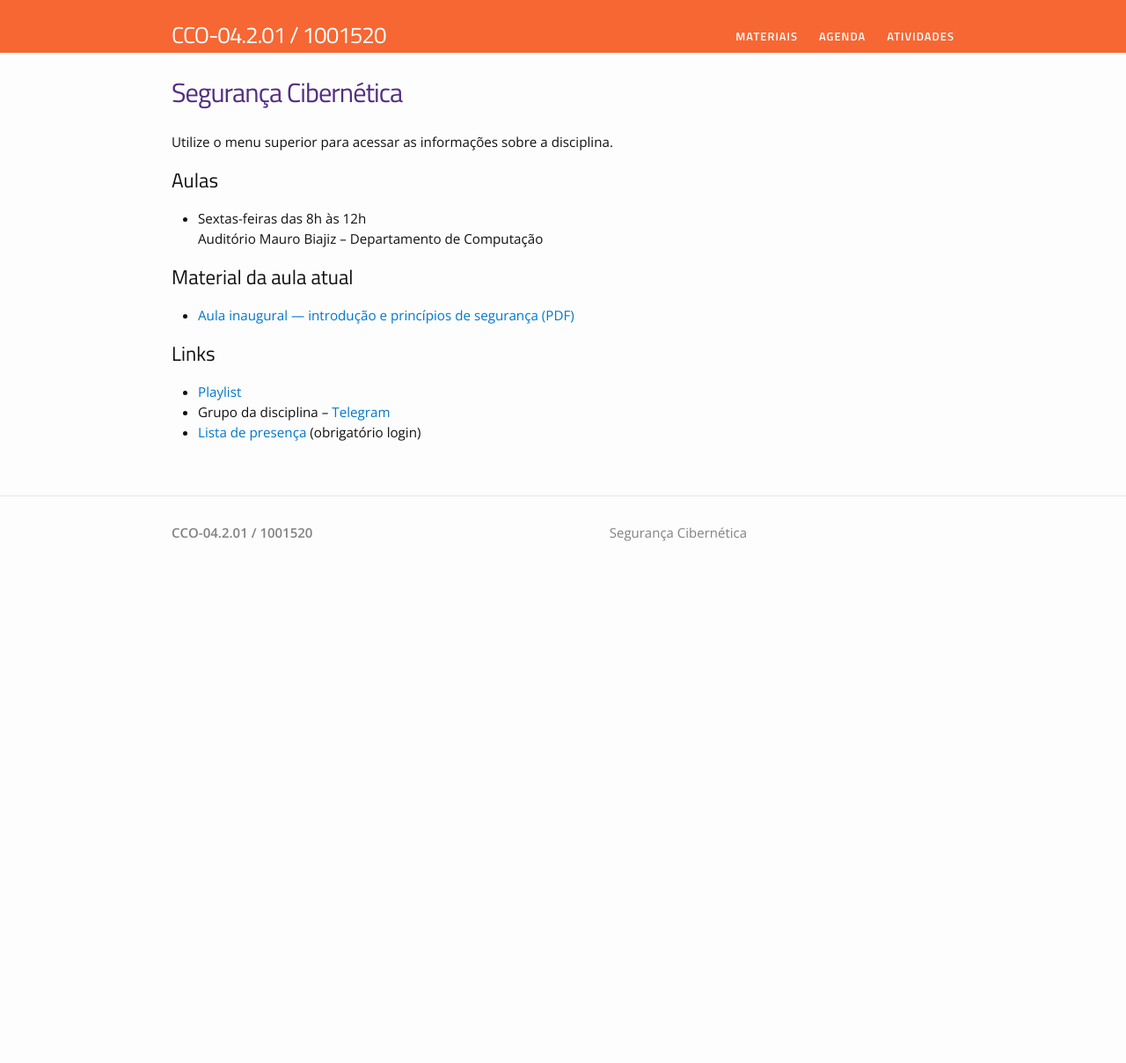
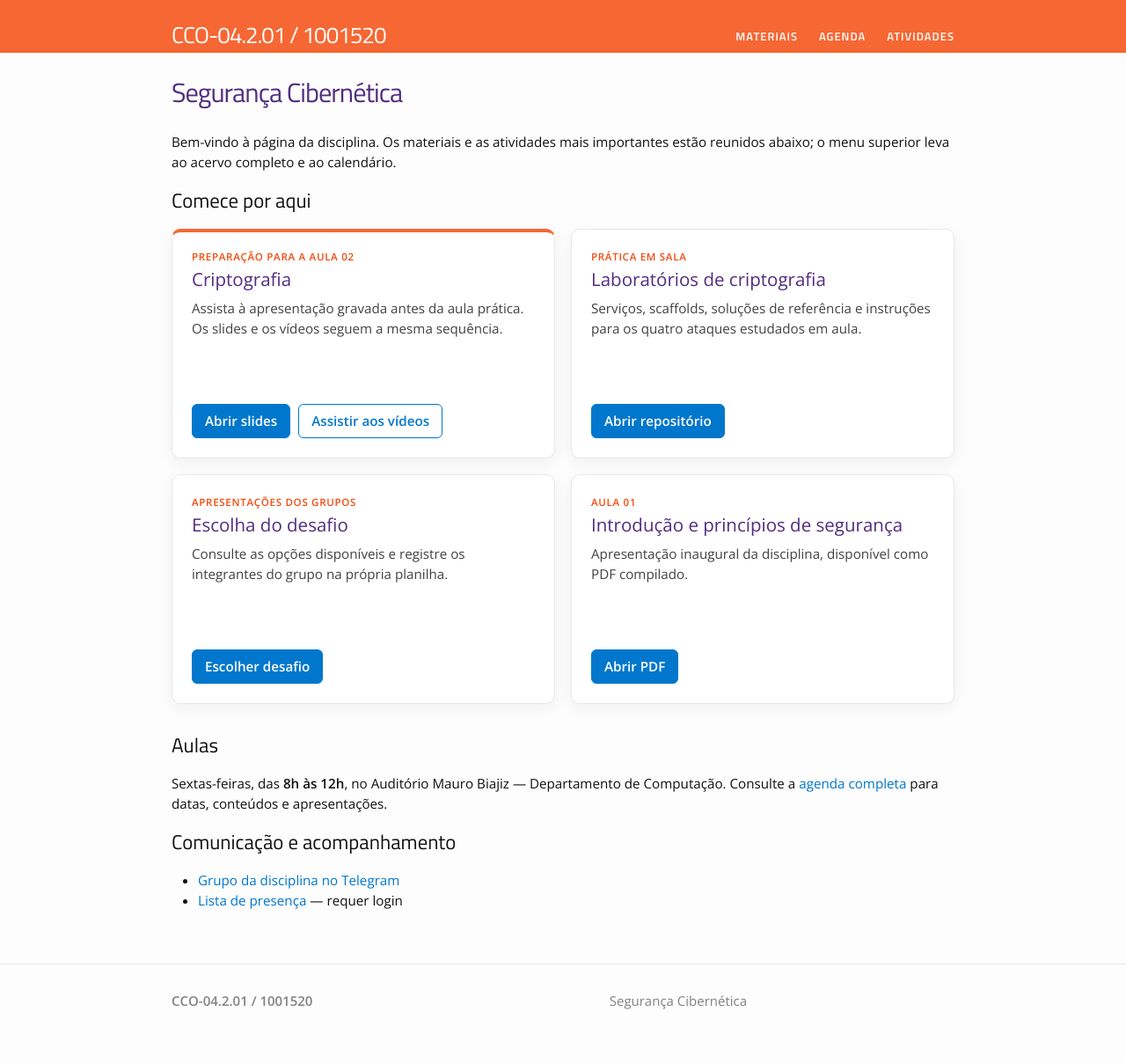
Before and after one commit to thotypous/cybersec-website, a Jekyll site: the page built from index.md, in a window 1280 px wide. Shown: the whole page at 88% size. Built offline with Jekyll 4.4.1, drawn with Linux system fonts in a browser that asks for light colours; before the commit the page ends 900 px from its top, so only the background shows below that.

Commit message:
Organiza materiais das primeiras aulas

```diff
--- a/_sass/_layout.scss
+++ b/_sass/_layout.scss
@@ -151,6 +151,140 @@
     font-size: 20px;
 }
 
+/**
+ * Material didático e chamadas para ação
+ */
+.resource-grid {
+    display: grid;
+    grid-template-columns: repeat(2, minmax(0, 1fr));
+    gap: 18px;
+    margin: 8px 0 $spacing-unit;
+}
+
+.post-content .resource-card {
+    display: flex;
+    flex-direction: column;
+    min-height: 215px;
+    padding: 22px;
+    border: 1px solid $grey-color-light;
+    border-radius: 10px;
+    background: #fff;
+    box-shadow: 0 5px 18px rgba(30, 30, 50, .06);
+
+    h3 {
+        margin: 4px 0 10px;
+        color: $clemson-purple;
+        font-style: normal;
+        font-size: 1.35em;
+        line-height: 1.2;
+    }
+
+    p {
+        flex: 1;
+        color: $grey-color-dark;
+    }
+}
+
+.post-content .resource-card--featured {
+    border-top: 4px solid $clemson-orange;
+    padding-top: 19px;
+}
+
+.resource-card__eyebrow {
+    color: darken($clemson-orange, 8%);
+    font-size: .76em;
+    font-weight: 600;
+    letter-spacing: .06em;
+    text-transform: uppercase;
+}
+
+.resource-actions {
+    display: flex;
+    flex-wrap: wrap;
+    gap: 9px;
+    margin-top: 8px;
+}
+
+.resource-actions--standalone {
+    margin: 4px 0 $spacing-unit;
+}
+
+.resource-button {
+    display: inline-block;
+    padding: 9px 14px;
+    border: 1px solid $brand-color;
+    border-radius: 6px;
+    background: $brand-color;
+    color: #fff;
+    font-weight: 600;
+    line-height: 1.25;
+
+    &:visited {
+        color: #fff;
+    }
+
+    &:hover {
+        background: darken($brand-color, 8%);
+        color: #fff;
+        text-decoration: none;
+    }
+}
+
+.resource-button--secondary {
+    background: transparent;
+    color: $brand-color;
+
+    &:visited {
+        color: $brand-color;
+    }
+
+    &:hover {
+        background: lighten($brand-color, 48%);
+        color: darken($brand-color, 10%);
+    }
+}
+
+.selection-callout {
+    display: flex;
+    align-items: center;
+    justify-content: space-between;
+    gap: $spacing-unit;
+    margin: 6px 0 $spacing-unit;
+    padding: 22px;
+    border-left: 5px solid $clemson-orange;
+    border-radius: 8px;
+    background: lighten($clemson-orange, 34%);
+
+    h2 {
+        margin: 3px 0 5px;
+        color: $clemson-purple;
+    }
+
+    p {
+        margin-bottom: 0;
+    }
+
+    .resource-button {
+        flex: 0 0 auto;
+    }
+}
+
+@include media-query($on-palm) {
+    .resource-grid {
+        grid-template-columns: 1fr;
+    }
+
+    .resource-card {
+        min-height: 0;
+    }
+
+    .selection-callout {
+        align-items: flex-start;
+        flex-direction: column;
+        gap: 12px;
+    }
+}
+
 .post-list {
     margin-left: 0;
     list-style: none;
--- a/index.md
+++ b/index.md
@@ -3,18 +3,57 @@ layout: page
 title: Segurança Cibernética
 ---
 
-Utilize o menu superior para acessar as informações sobre a disciplina.
+Bem-vindo à página da disciplina. Os materiais e as atividades mais importantes
+estão reunidos abaixo; o menu superior leva ao acervo completo e ao calendário.
+
+## Comece por aqui
+
+<div class="resource-grid">
+  <section class="resource-card resource-card--featured">
+    <span class="resource-card__eyebrow">Preparação para a Aula 02</span>
+    <h3>Criptografia</h3>
+    <p>Assista à apresentação gravada antes da aula prática. Os slides e os vídeos seguem a mesma sequência.</p>
+    <div class="resource-actions">
+      <a class="resource-button" href="https://docs.google.com/presentation/d/1InSiXcBiuMfjIYnI-sHRyPTaZEiwNL2xO_AKvnTXSpY/edit?usp=sharing">Abrir slides</a>
+      <a class="resource-button resource-button--secondary" href="https://www.youtube.com/playlist?list=PLtQaN06AB3mJJXu7cuoK7KaL9e0KfChuQ">Assistir aos vídeos</a>
+    </div>
+  </section>
+
+  <section class="resource-card">
+    <span class="resource-card__eyebrow">Prática em sala</span>
+    <h3>Laboratórios de criptografia</h3>
+    <p>Serviços, scaffolds, soluções de referência e instruções para os quatro ataques estudados em aula.</p>
+    <div class="resource-actions">
+      <a class="resource-button" href="https://github.com/thotypous/cybersec-aula-02-criptografia">Abrir repositório</a>
+    </div>
+  </section>
+
+  <section class="resource-card">
+    <span class="resource-card__eyebrow">Apresentações dos grupos</span>
+    <h3>Escolha do desafio</h3>
+    <p>Consulte as opções disponíveis e registre os integrantes do grupo na própria planilha.</p>
+    <div class="resource-actions">
+      <a class="resource-button" href="https://docs.google.com/spreadsheets/d/1_rbJMOdoRXFIwqIk9_CDqoTDYKzNedFJIZ129Wv2i_k/edit?usp=sharing">Escolher desafio</a>
+    </div>
+  </section>
+
+  <section class="resource-card">
+    <span class="resource-card__eyebrow">Aula 01</span>
+    <h3>Introdução e princípios de segurança</h3>
+    <p>Apresentação inaugural da disciplina, disponível como PDF compilado.</p>
+    <div class="resource-actions">
+      <a class="resource-button" href="https://github.com/thotypous/cybersec-aula-01-introducao/raw/refs/heads/main/aula-01.pdf">Abrir PDF</a>
+    </div>
+  </section>
+</div>
 
 ## Aulas
 
- * Sextas-feiras das 8h às 12h<br />Auditório Mauro Biajiz – Departamento de Computação
+Sextas-feiras, das **8h às 12h**, no Auditório Mauro Biajiz — Departamento de
+Computação. Consulte a [agenda completa](/agenda/) para datas, conteúdos e
+apresentações.
 
-## Material da aula atual
+## Comunicação e acompanhamento
 
- * [Aula inaugural — introdução e princípios de segurança (PDF)](/static/aula-01-introducao-principios-seguranca.pdf)
-
-## Links
-
- * [Playlist](https://www.youtube.com/playlist?list=PLtQaN06AB3mJJXu7cuoK7KaL9e0KfChuQ)
- * Grupo da disciplina – [Telegram](https://t.me/+zh6q-KzhLhYzNmIx)
- * [Lista de presença](https://docs.google.com/spreadsheets/d/1Q5En0zStIEexwwumEDd8pPrn5ngkgKSuAg7ncjw7hp0/edit?usp=sharing) (obrigatório login)
+* [Grupo da disciplina no Telegram](https://t.me/+zh6q-KzhLhYzNmIx)
+* [Lista de presença](https://docs.google.com/spreadsheets/d/1Q5En0zStIEexwwumEDd8pPrn5ngkgKSuAg7ncjw7hp0/edit?usp=sharing) — requer login
```
Also changed, not shown: atividades.md (+8 -1 lines), materiais.md (+24 -1 lines), 1 other file.
